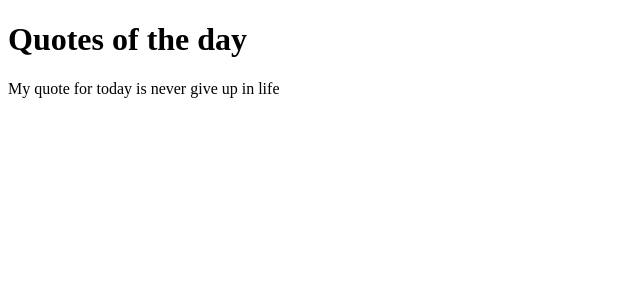
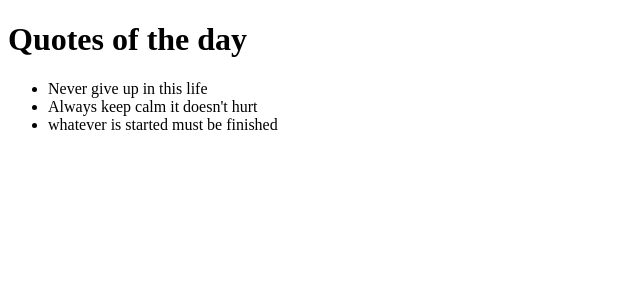
Before and after one commit to ngishjonathan/Quotes, an Angular app: page / in a window 1280 px wide. Shown: the top 300 px of the page, without its empty margins (0-640 px from the left). Built offline with nearby package versions, Linux system fonts and the light colour scheme.

Commit message:
generated another class goal and created a constructor function on the class

```diff
--- a/src/app/app.component.html
+++ b/src/app/app.component.html
@@ -1,2 +1,4 @@
-<h1> Quotes of the day </h1>
-<p> My quote for today is {{Quote}} </p>
+<h1>Quotes of the day</h1>
+<ul>
+  <li *ngFor='let Quote of Quotes'>{{Quote}}</li>
+</ul>
--- a/src/app/app.component.ts
+++ b/src/app/app.component.ts
@@ -5,5 +5,11 @@ import { Component } from '@angular/core';
   templateUrl: './app.component.html'
 })
 export class AppComponent {
-  Quote = 'never give up in life';
+   Quotes: string[];
+
+  constructor(){
+
+    this.Quotes = ["Never give up in this life","Always keep calm it doesn't hurt",
+    "whatever is started must be finished"];
+  }
 }
--- /dev/null
+++ b/src/app/quote.ts
@@ -0,0 +1,3 @@
+export class Quote {
+    constructor(public id:number, public name:string){}
+}
```
Also changed, not shown: 1 other file (tests, documents, lock files or other folders).
